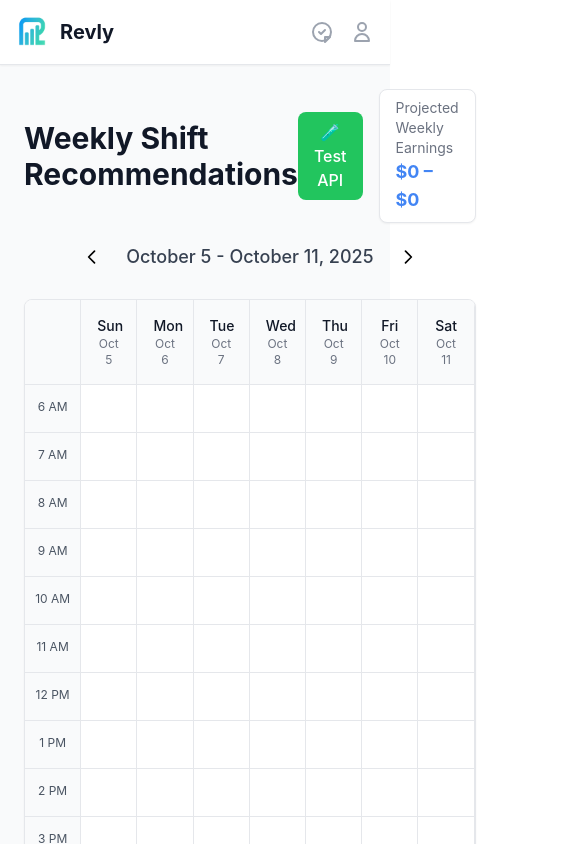
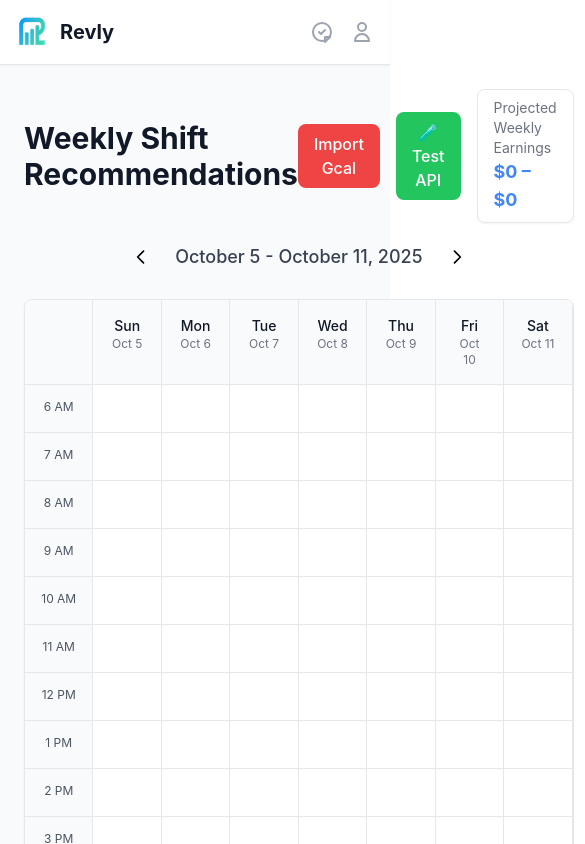
Before and after one commit to coolait/ReliFi-MVP, a React (Create React App) app in the folder client/: page / in a window 390 px wide. Shown: the top 844 px of the page, 585 px wide, since content can reach past the window. Built offline with nearby package versions, Linux system fonts and the light colour scheme.

Commit message:
Added Gcal Import but dont work
Ad

```diff
--- a/client/src/App.tsx
+++ b/client/src/App.tsx
@@ -86,6 +86,7 @@ function ShiftsPageWrapper() {
   const [selectedSlotKey, setSelectedSlotKey] = useState<string | null>(null);
   const [bookedShiftsByWeek, setBookedShiftsByWeek] = useState<Map<string, Map<string, BookedShift>>>(new Map());
   const [currentWeek, setCurrentWeek] = useState(new Date());
+  const [gcalBusyByWeek, setGcalBusyByWeek] = useState<Map<string, Set<string>>>(new Map());
 
   const getWeekKey = (date: Date): string => {
     const startOfWeek = new Date(date);
@@ -144,6 +145,26 @@ function ShiftsPageWrapper() {
     setSelectedSlotKey(null);
   };
 
+  const handleImportGcal = async () => {
+    try {
+      const { computeWeekRange, fetchBusyIntervals, busyIntervalsToSlotKeys } = await import('./services/googleCalendarService');
+      const { start, end } = computeWeekRange(currentWeek);
+      const startIso = start.toISOString();
+      const endIso = end.toISOString();
+      const busy = await fetchBusyIntervals(startIso, endIso);
+      const slotKeys = busyIntervalsToSlotKeys(busy, start);
+      const weekKey = getWeekKey(currentWeek);
+      setGcalBusyByWeek(prev => {
+        const next = new Map(prev);
+        next.set(weekKey, slotKeys);
+        return next;
+      });
+    } catch (e) {
+      console.error('Failed to import Google Calendar:', e);
+      alert('Could not import Google Calendar. Please check credentials and try again.');
+    }
+  };
+
   const calculateWeeklyEarnings = (): { min: number; max: number } => {
     let totalMin = 0;
     let totalMax = 0;
@@ -183,6 +204,8 @@ function ShiftsPageWrapper() {
       onWeekChange={handleWeekChange}
       onDeleteShift={handleDeleteShift}
       weeklyEarnings={weeklyEarnings}
+      gcalBusySlotKeys={gcalBusyByWeek.get(getWeekKey(currentWeek)) || new Set()}
+      onImportGcal={handleImportGcal}
       selectedSlot={selectedSlot}
       onBookSlot={handleBookSlot}
     />
--- a/client/src/components/Calendar.tsx
+++ b/client/src/components/Calendar.tsx
@@ -10,6 +10,8 @@ interface CalendarProps {
   onWeekChange: (newWeek: Date) => void;
   onDeleteShift: (shiftKey: string) => void;
   weeklyEarnings: { min: number; max: number };
+  gcalBusySlotKeys: Set<string>;
+  onImportGcal: () => Promise<void> | void;
 }
 
 const Calendar: React.FC<CalendarProps> = ({
@@ -19,7 +21,9 @@ const Calendar: React.FC<CalendarProps> = ({
   currentWeek,
   onWeekChange,
   onDeleteShift,
-  weeklyEarnings
+  weeklyEarnings,
+  gcalBusySlotKeys,
+  onImportGcal
 }) => {
   const [loading, setLoading] = useState(false);
 
@@ -127,14 +131,21 @@ const Calendar: React.FC<CalendarProps> = ({
           <h1 className="text-3xl font-bold text-gray-900">Weekly Shift Recommendations</h1>
           <div className="flex items-center space-x-4">
             <button
+              onClick={() => onImportGcal()}
+              className="bg-red-500 text-white px-4 py-2 rounded-lg font-medium hover:bg-red-600 transition-colors"
+            >
+              Import Gcal
+            </button>
+            <button
               onClick={async () => {
                 try {
-                  const testUrl = `${API_BASE_URL}/api/test`;
+                  const testUrl = `${API_BASE_URL}${API_ENDPOINTS.health}`;
                   console.log('🧪 Testing API:', testUrl);
                   const response = await fetch(testUrl);
+                  if (!response.ok) throw new Error(`Status ${response.status}`);
                   const data = await response.json();
-                  console.log('✅ API Test Result:', data);
-                  alert(`API Test: ${data.message}`);
+                  console.log('✅ API Health Result:', data);
+                  alert(`API Health: ${data.status}`);
                 } catch (error) {
                   console.error('❌ API Test Failed:', error);
                   alert('API Test Failed - Check console for details');
@@ -205,15 +216,18 @@ const Calendar: React.FC<CalendarProps> = ({
                 const bookedShift = getBookedShift(dayName, hour);
                 const shiftKey = getShiftKey(dayName, hour);
 
+                const isGcalBusy = gcalBusySlotKeys.has(slotKey);
                 return (
                   <div
                     key={`${dayIndex}-${hour}`}
                     className={`border-r border-gray-200 border-t border-gray-200 h-12 cursor-pointer transition-colors relative ${
-                      bookedShift
-                        ? 'bg-green-100 hover:bg-green-200'
-                        : isSelected
-                          ? 'bg-blue-100 hover:bg-blue-200'
-                          : 'bg-white hover:bg-blue-50'
+                      isGcalBusy
+                        ? 'bg-red-500'
+                        : bookedShift
+                          ? 'bg-green-100 hover:bg-green-200'
+                          : isSelected
+                            ? 'bg-blue-100 hover:bg-blue-200'
+                            : 'bg-white hover:bg-blue-50'
                     }`}
                     onClick={() => handleSlotClick(dayName, hour)}
                   >
@@ -223,7 +237,7 @@ const Calendar: React.FC<CalendarProps> = ({
                       </div>
                     )}
 
-                    {bookedShift && !loading && (
+                    {!isGcalBusy && bookedShift && !loading && (
                       <div className="h-full flex flex-col justify-center p-1">
                         <div className="text-xs font-medium text-gray-900 truncate">
                           {bookedShift.service}
--- a/client/src/components/ShiftsPage.tsx
+++ b/client/src/components/ShiftsPage.tsx
@@ -11,6 +11,8 @@ interface ShiftsPageProps {
   onWeekChange: (newWeek: Date) => void;
   onDeleteShift: (shiftKey: string) => void;
   weeklyEarnings: { min: number; max: number };
+  gcalBusySlotKeys: Set<string>;
+  onImportGcal: () => Promise<void> | void;
   selectedSlot: any;
   onBookSlot: (day: string, hour: string, opportunity: any) => void;
 }
@@ -23,6 +25,8 @@ const ShiftsPage: React.FC<ShiftsPageProps> = ({
   onWeekChange,
   onDeleteShift,
   weeklyEarnings,
+  gcalBusySlotKeys,
+  onImportGcal,
   selectedSlot,
   onBookSlot
 }) => {
@@ -37,6 +41,8 @@ const ShiftsPage: React.FC<ShiftsPageProps> = ({
           onWeekChange={onWeekChange}
           onDeleteShift={onDeleteShift}
           weeklyEarnings={weeklyEarnings}
+          gcalBusySlotKeys={gcalBusySlotKeys}
+          onImportGcal={onImportGcal}
         />
       </div>
       {selectedSlot && (
--- /dev/null
+++ b/client/src/services/googleCalendarService.ts
@@ -0,0 +1,142 @@
+// Lightweight Google Calendar integration to fetch busy intervals for the current user
+// Uses gapi client. Requires env vars: REACT_APP_GOOGLE_API_KEY, REACT_APP_GOOGLE_CLIENT_ID
+
+type BusyTime = { start: string; end: string };
+
+let gapiLoaded = false;
+let clientInitialized = false;
+
+const GAPI_SCRIPT_SRC = 'https://apis.google.com/js/api.js';
+
+function loadGapiScript(): Promise<void> {
+  if (gapiLoaded) return Promise.resolve();
+  return new Promise((resolve, reject) => {
+    const script = document.createElement('script');
+    script.src = GAPI_SCRIPT_SRC;
+    script.async = true;
+    script.onload = () => {
+      gapiLoaded = true;
+      resolve();
+    };
+    script.onerror = () => reject(new Error('Failed to load Google API script'));
+    document.body.appendChild(script);
+  });
+}
+
+async function initClient(): Promise<void> {
+  if (clientInitialized) return;
+  const apiKey = process.env.REACT_APP_GOOGLE_API_KEY as string | undefined;
+  const clientId = process.env.REACT_APP_GOOGLE_CLIENT_ID as string | undefined;
+  if (!apiKey || !clientId) {
+    throw new Error('Missing Google API credentials. Set REACT_APP_GOOGLE_API_KEY and REACT_APP_GOOGLE_CLIENT_ID.');
+  }
+
+  // @ts-ignore gapi is injected by the script
+  const gapi = (window as any).gapi;
+  await new Promise<void>((resolve, reject) => {
+    gapi.load('client:auth2', async () => {
+      try {
+        await gapi.client.init({
+          apiKey,
+          clientId,
+          discoveryDocs: ['https://www.googleapis.com/discovery/v1/apis/calendar/v3/rest'],
+          scope: 'https://www.googleapis.com/auth/calendar.readonly'
+        });
+        clientInitialized = true;
+        resolve();
+      } catch (err) {
+        reject(err);
+      }
+    });
+  });
+}
+
+async function ensureSignedIn(): Promise<void> {
+  // @ts-ignore
+  const gapi = (window as any).gapi;
+  const auth = gapi.auth2.getAuthInstance();
+  if (!auth.isSignedIn.get()) {
+    await auth.signIn();
+  }
+}
+
+export async function fetchBusyIntervals(startIso: string, endIso: string): Promise<BusyTime[]> {
+  await loadGapiScript();
+  await initClient();
+  await ensureSignedIn();
+
+  // @ts-ignore
+  const gapi = (window as any).gapi;
+  const body = {
+    timeMin: startIso,
+    timeMax: endIso,
+    items: [{ id: 'primary' }]
+  };
+  const resp = await gapi.client.calendar.freebusy.query({ resource: body });
+  const calendars = resp.result.calendars || {};
+  const primary = calendars['primary'];
+  const busy = (primary?.busy || []) as Array<{ start: string; end: string }>;
+  return busy.map(b => ({ start: b.start, end: b.end }));
+}
+
+export function mapBusyToHourKeys(weekStart: Date): Set<string> {
+  // This function requires the busy intervals; kept separate for clarity.
+  return new Set();
+}
+
+export function computeWeekRange(currentWeek: Date): { start: Date; end: Date } {
+  const start = new Date(currentWeek);
+  start.setDate(currentWeek.getDate() - currentWeek.getDay());
+  start.setHours(0, 0, 0, 0);
+  const end = new Date(start);
+  end.setDate(start.getDate() + 7);
+  return { start, end };
+}
+
+export function busyIntervalsToSlotKeys(busy: BusyTime[], weekStart: Date): Set<string> {
+  const days = ['Sunday', 'Monday', 'Tuesday', 'Wednesday', 'Thursday', 'Friday', 'Saturday'];
+  const startOfWeek = new Date(weekStart);
+  startOfWeek.setHours(0, 0, 0, 0);
+  const endOfWeek = new Date(startOfWeek);
+  endOfWeek.setDate(endOfWeek.getDate() + 7);
+
+  const result = new Set<string>();
+
+  // Our grid hours are 6..23 inclusive
+  const gridHours = Array.from({ length: 18 }, (_, i) => i + 6);
+
+  // Precompute date for each day index
+  const dayDateAtHour = (dayIndex: number, hour: number): Date => {
+    const d = new Date(startOfWeek);
+    d.setDate(startOfWeek.getDate() + dayIndex);
+    d.setHours(hour, 0, 0, 0);
+    return d;
+  };
+
+  const clamp = (d: Date) => Math.max(startOfWeek.getTime(), Math.min(endOfWeek.getTime(), d.getTime()));
+
+  for (let dayIndex = 0; dayIndex < 7; dayIndex++) {
+    for (const hour of gridHours) {
+      const slotStart = dayDateAtHour(dayIndex, hour);
+      const slotEnd = dayDateAtHour(dayIndex, hour + 1);
+      const slotStartMs = slotStart.getTime();
+      const slotEndMs = slotEnd.getTime();
+
+      let overlaps = false;
+      for (const interval of busy) {
+        const bStartMs = clamp(new Date(interval.start));
+        const bEndMs = clamp(new Date(interval.end));
+        if (bEndMs > slotStartMs && bStartMs < slotEndMs) {
+          overlaps = true;
+          break;
+        }
+      }
+      if (overlaps) {
+        const dayName = days[dayIndex];
+        result.add(`${dayName}-${hour}`);
+      }
+    }
+  }
+
+  return result;
+}
```
Also changed, not shown: 2 other files (tests, documents, lock files or other folders).
